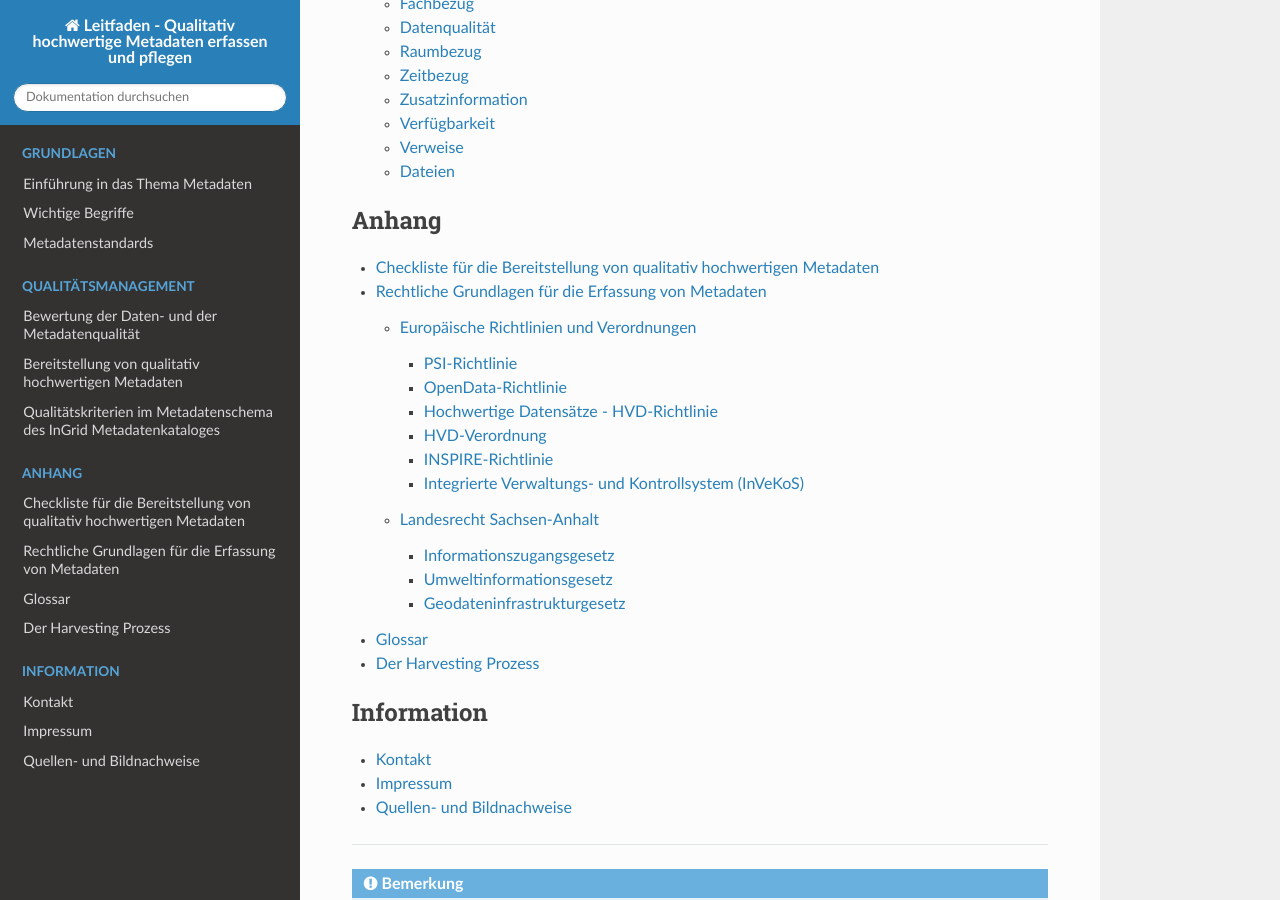
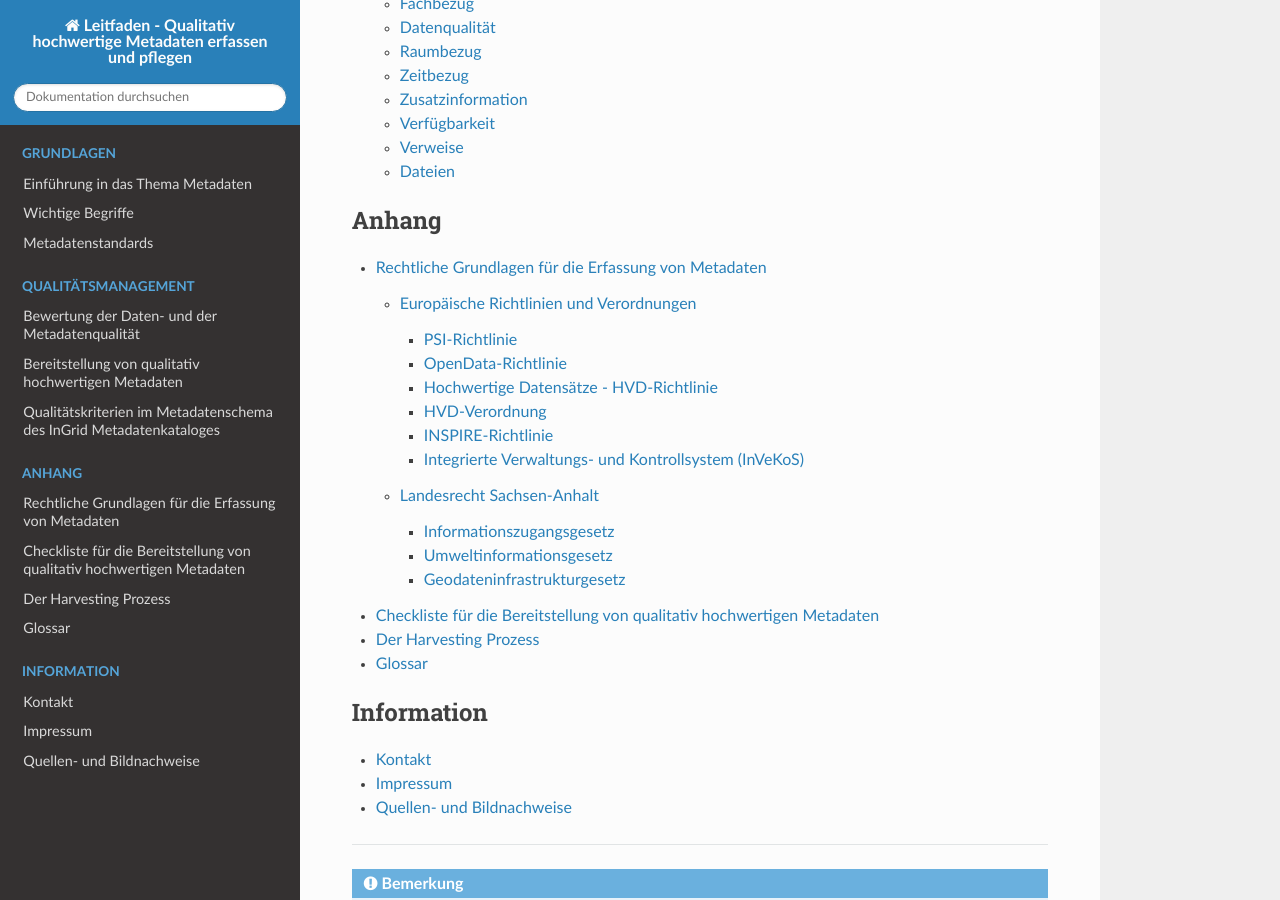
Before and after one commit to tomiwo/ingrid-mdk-st-high-quality-metadata, a Sphinx documentation site: the page built from docs/index.rst, in a window 1280 px wide and 900 px high, scrolled down 927 px. Built offline with Sphinx 7.4.7 and the Read the Docs theme 3.1.0, drawn with Linux system fonts in a browser that asks for light colours.

```diff
--- a/docs/index.rst
+++ b/docs/index.rst
@@ -38,10 +38,10 @@ Qualitativ hochwertige Metadaten erfassen und pflegen - Hinweise für Metadatene
    :maxdepth: 3
    :caption: Anhang
 
+   anhang/rechtliche-grundlagen.rst
    anhang/checkliste.rst
-   anhang/rechtliche-grundlagen.rst
+   anhang/harvesting-prozess.rst
    anhang/glossar.rst
-   anhang/harvesting-prozess.rst
 
 .. toctree::
    :maxdepth: 3
```
